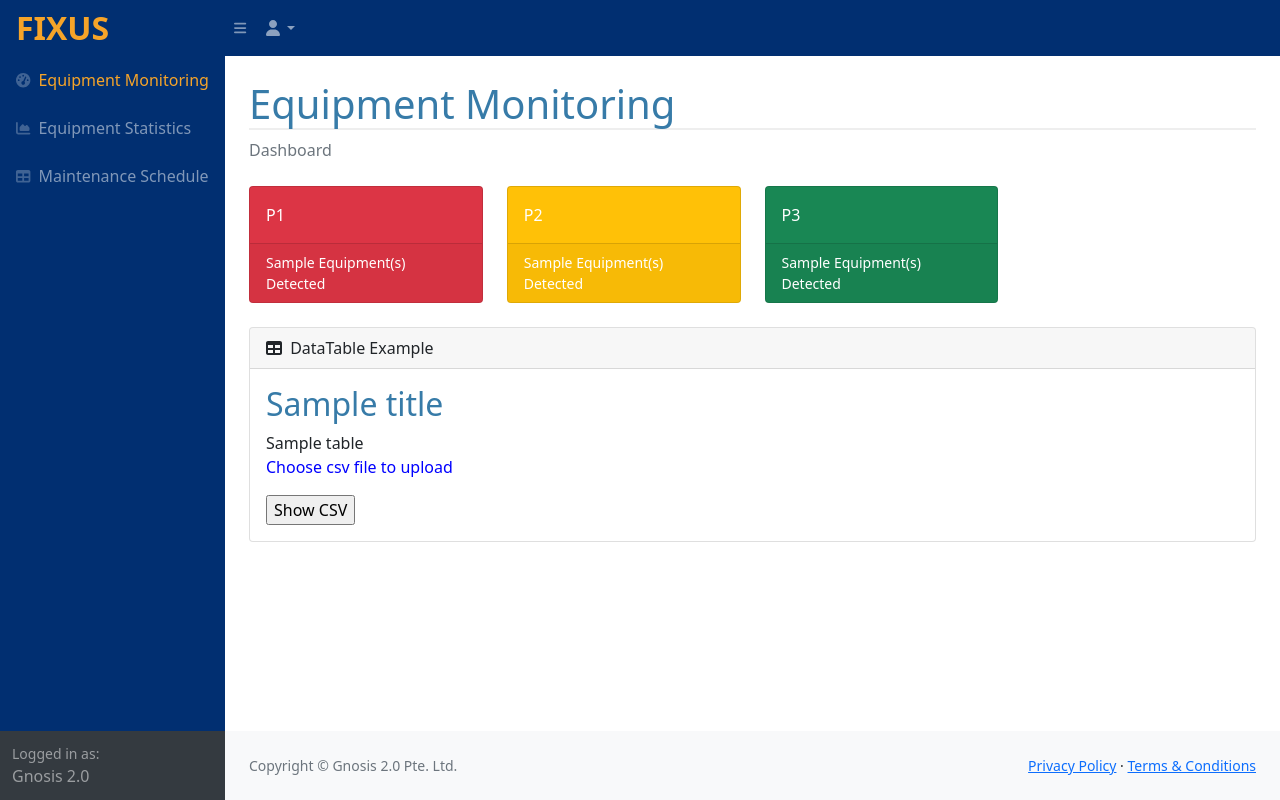
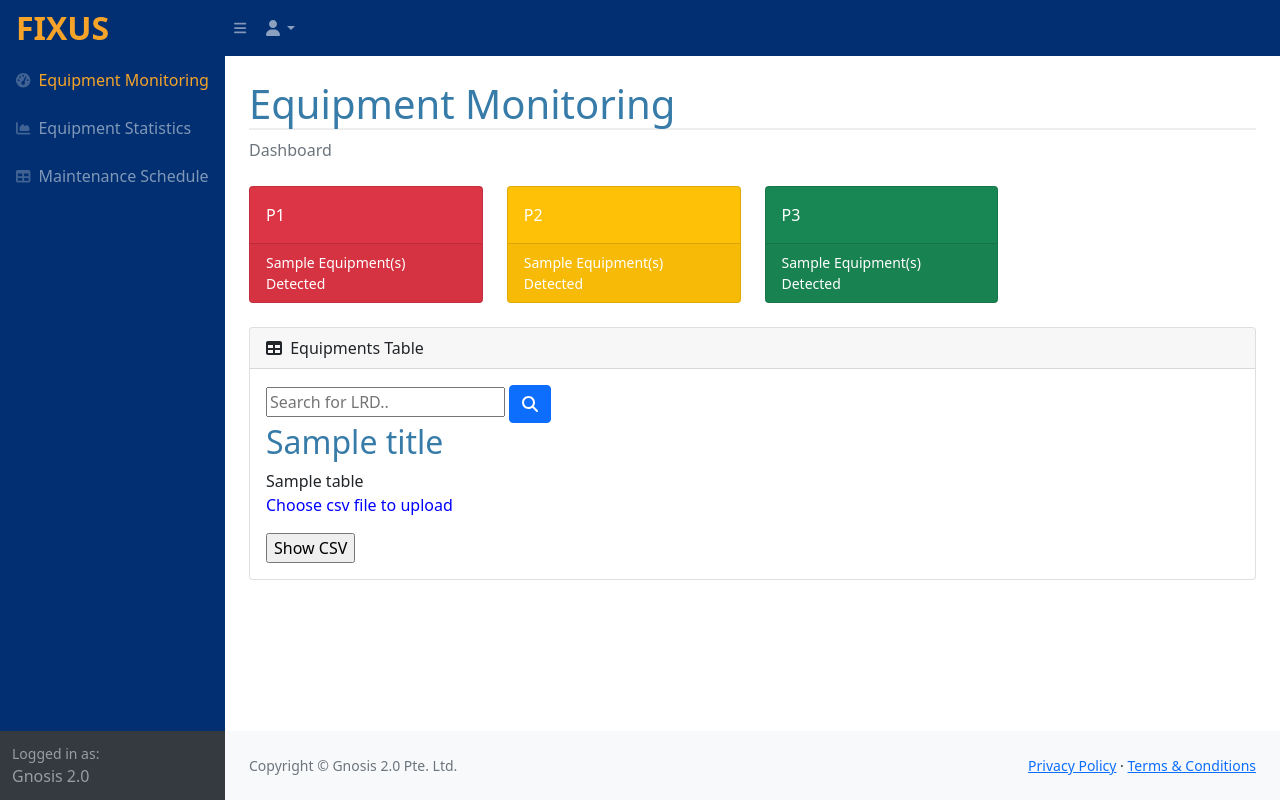
Before and after one commit to zyadzarin/Fixus, a Flask app: template templates/index.html in a window 1280 px wide. Run offline with Flask 2, Linux system fonts and the light colour scheme; the template is opened without the code that fills it: most values are stand-ins (such as "Sample title", 1, 10 or a date in 2020); parts of the project's set-up code (start-up, migrations or seed data) failed here and were passed over; some libraries are stand-ins or nearby versions.

Commit message:
Update index.html

```diff
--- a/templates/index.html
+++ b/templates/index.html
@@ -54,20 +54,21 @@
         <div class="card mb-4">
             <div class="card-header">
                 <i class="fas fa-table me-1"></i>
-                DataTable Example
+                Equipments Table
             </div>
             <div class="card-body">
-
+                <input type="text" id="myInput" onkeyup="myFunction()" placeholder="Search for LRD..">
+                <button class="btn btn-primary" id="btnNavbarSearch" type="button"><i class="fas fa-search"></i></button>
                     <!-- Displaying the converted table -->
                     {% for table in tables %}
                     <h2>{{titles[loop.index]}}</h2>
                     {{ table|safe }}
                     {% endfor %}
 
-              <p style="color:blue;">Choose csv file to upload</p>
-              <form action="/show_data" target="_blank">
-                    <input type="submit" value="Show CSV" />
-                </form>
+                    <p style="color:blue;">Choose csv file to upload</p>
+                    <form action="/show_data" target="_blank">
+                            <input type="submit" value="Show CSV" />
+                    </form>
 
                 <!-- <table id="datatablesSimple">
                     <thead>
```
